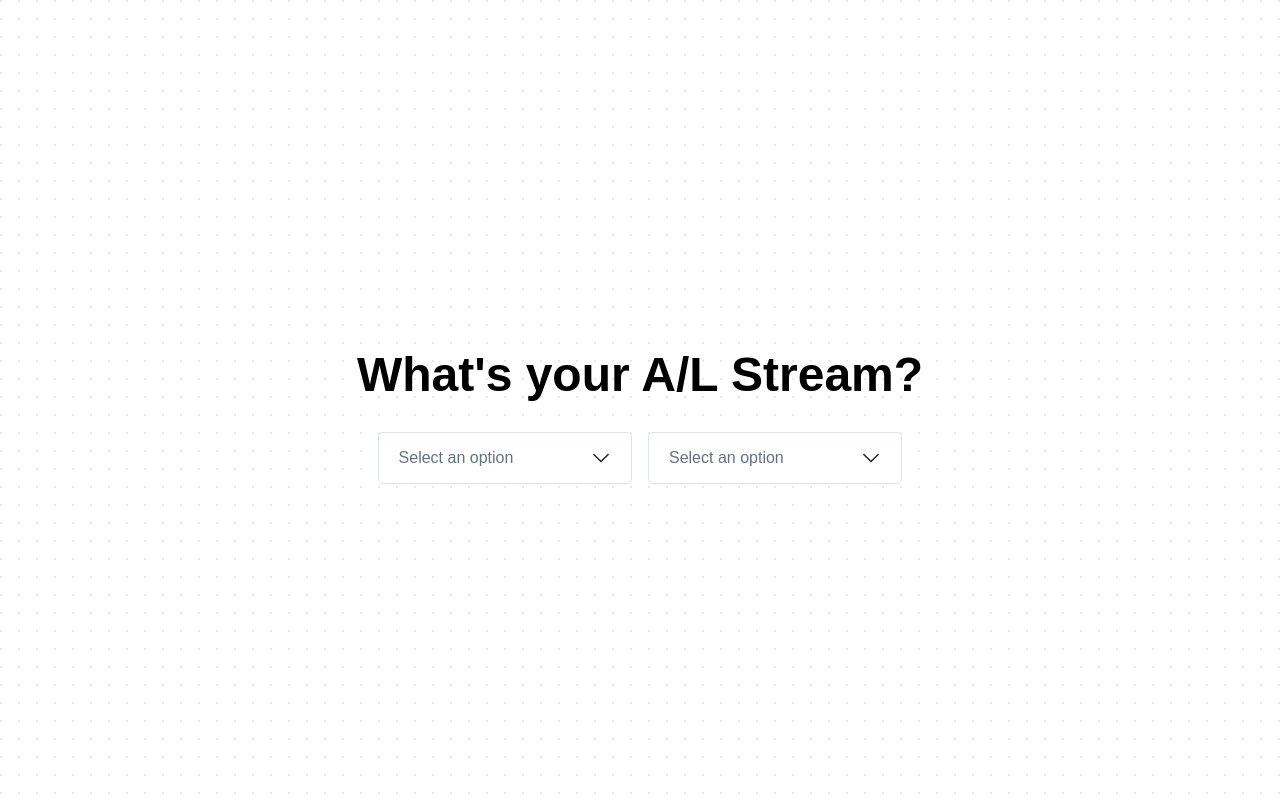
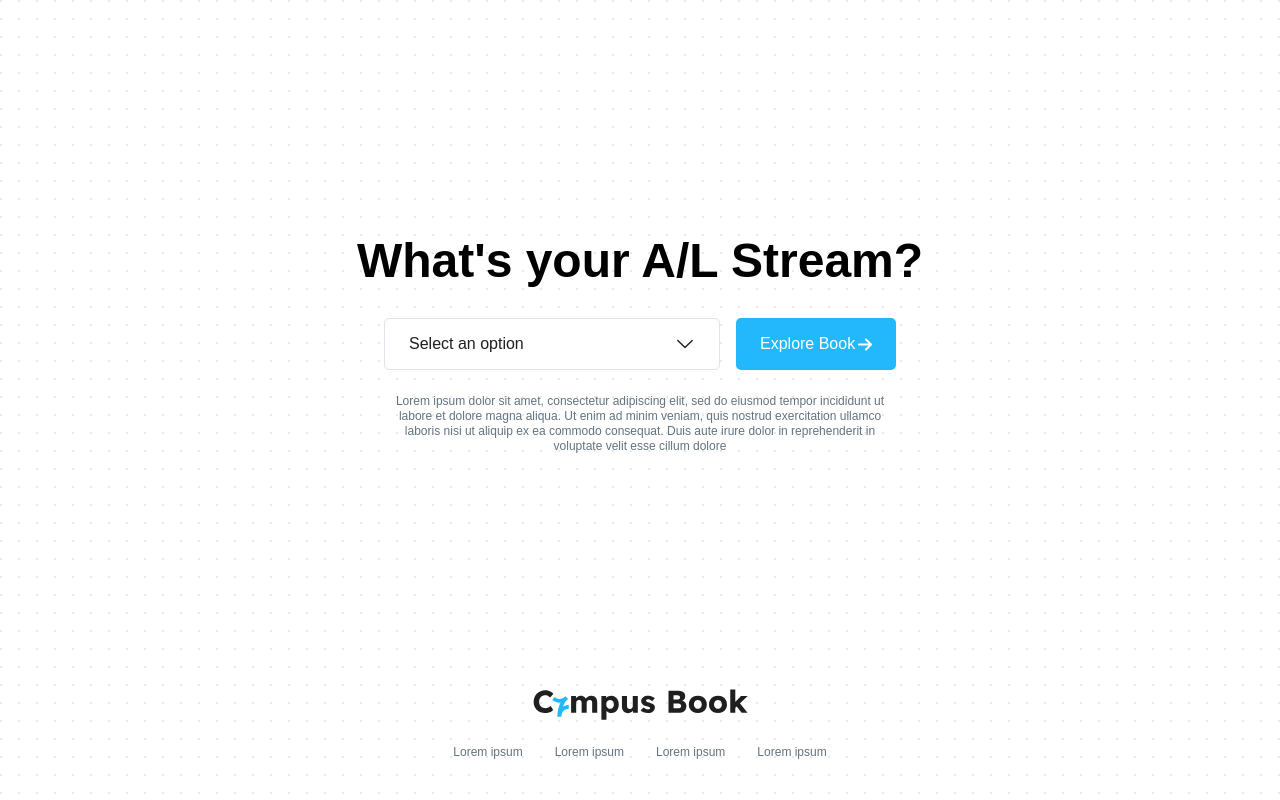
Before and after one commit to dulanchr/campusbook-web-client, a React (Create React App) app: page / in a window 1280 px wide. Built offline with nearby package versions, Linux system fonts and the light colour scheme.

Commit message:
Complete UI - Landing Page

```diff
--- /dev/null
+++ b/src/Components/Buttons/ButtonP2.jsx
@@ -0,0 +1,16 @@
+import React from "react";
+
+const ButtonP2 = ({ text, icon, onClick, disabled }) => {
+  return (
+    <button
+      className="bg-alternate-primary flex justify-between items-center rounded-[5px] px-6 py-[13px] w-full text-center text-base font-medium text-zero hover:bg-accent-primary-hover disabled:bg-accent-disable  disabled:text-text-tertiary"
+      onClick={onClick}
+      disabled={disabled}
+    >
+      {text}
+      {icon && <span className="">{icon}</span>}
+    </button>
+  );
+};
+
+export default ButtonP2;
--- a/src/Components/Inputs/Dropdown.jsx
+++ b/src/Components/Inputs/DropdownP.jsx
@@ -1,6 +1,6 @@
 import React, { useEffect, useRef, useState } from "react";
 
-const Dropdown3 = ({ options, onSelect, selectedOption }) => {
+const DropdownP = ({ options, onSelect, selectedOption }) => {
   const [dropdownOpen, setDropdownOpen] = useState(false);
   const domNode = useRef();
 
@@ -27,7 +27,7 @@ const Dropdown3 = ({ options, onSelect, selectedOption }) => {
     <div ref={domNode} className="relative w-full">
       <button
         onClick={() => setDropdownOpen(!dropdownOpen)}
-        className="flex justify-between items-center rounded-[5px] px-5 py-[13px] w-full text-base font-medium text-text-secondary border border-stroke bg-zero"
+        className="flex justify-between items-center rounded-[5px] px-6 py-[13px] w-full text-base font-medium text-text-primary border border-stroke bg-zero"
       >
         {selectedOption ? selectedOption.label : "Select an option"}
         <span className="pl-4">
@@ -37,7 +37,7 @@ const Dropdown3 = ({ options, onSelect, selectedOption }) => {
             viewBox="0 0 20 20"
             fill="none"
             xmlns="http://www.w3.org/2000/svg"
-            className="fill-text-primary text-accent-primary"
+            className="fill-text-primary"
           >
             <path d="M10 14.25C9.8125 14.25 9.65625 14.1875 9.5 14.0625L2.3125 7C2.03125 6.71875 2.03125 6.28125 2.3125 6C2.59375 5.71875 3.03125 5.71875 3.3125 6L10 12.5312L16.6875 5.9375C16.9688 5.65625 17.4063 5.65625 17.6875 5.9375C17.9687 6.21875 17.9687 6.65625 17.6875 6.9375L10.5 14C10.3437 14.1563 10.1875 14.25 10 14.25Z" />
           </svg>
@@ -60,7 +60,11 @@ const Dropdown3 = ({ options, onSelect, selectedOption }) => {
               onClick={() => handleSelect(option)}
               className={`
                 cursor-pointer block px-5 py-2 text-base text-primary-text
-                ${selectedOption === option ? "bg-[#DFE4EA]" : "hover:bg-hover"}
+                ${
+                  selectedOption === option
+                    ? "bg-text-primary"
+                    : "hover:bg-hover"
+                }
               `}
             >
               {option.label}
@@ -72,4 +76,4 @@ const Dropdown3 = ({ options, onSelect, selectedOption }) => {
   );
 };
 
-export default Dropdown3;
+export default DropdownP;
--- a/src/Pages/Landingpage.jsx
+++ b/src/Pages/Landingpage.jsx
@@ -1,44 +1,89 @@
 import React, { useState } from "react";
-import Dropdown from "../Components/Inputs/Dropdown"; // Adjust the path as per your project structure
+import DropdownP from "../Components/Inputs/DropdownP";
+import ButtonP2 from "../Components/Buttons/ButtonP2";
+import logo from "../Assets/img/Logo/LogoFull.svg";
 
 const LandingPage = () => {
+  // ---------Dropdown Content---------
   const options = [
     { id: 1, label: "Physical Science" },
     { id: 2, label: "Biological Science" },
     { id: 3, label: "Arts" },
     { id: 4, label: "Commerce" },
-    { id: 4, label: "Technology" },
+    { id: 5, label: "Technology" },
   ];
 
   const [selectedOption1, setSelectedOption1] = useState(null);
-  const [selectedOption2, setSelectedOption2] = useState(null);
 
   const handleSelect1 = (option) => {
     setSelectedOption1(option);
     console.log("Selected option 1:", option);
-    // Perform actions based on the selected option, e.g., fetch data from backend
   };
+  // ----------------------------------
 
-  const handleSelect2 = (option) => {
-    setSelectedOption2(option);
-    console.log("Selected option 2:", option);
-    // Perform actions based on the selected option, e.g., fetch data from backend
-  };
+  // ---------Button Icon---------
+  const buttonIcon = (
+    <svg
+      width="14"
+      height="17"
+      viewBox="0 0 14 17"
+      fill="none"
+      xmlns="http://www.w3.org/2000/svg"
+    >
+      <path
+        d="M13.7063 9.20624C14.0969 8.81562 14.0969 8.18124 13.7063 7.79062L8.70625 2.79062C8.31563 2.39999 7.68125 2.39999 7.29063 2.79062C6.9 3.18124 6.9 3.81562 7.29063 4.20624L10.5875 7.49999H1C0.446875 7.49999 0 7.94687 0 8.49999C0 9.05312 0.446875 9.49999 1 9.49999H10.5844L7.29375 12.7937C6.90312 13.1844 6.90312 13.8187 7.29375 14.2094C7.68437 14.6 8.31875 14.6 8.70938 14.2094L13.7094 9.20937L13.7063 9.20624Z"
+        fill="white"
+      />
+    </svg>
+  );
+  // ---------Button Icon---------
 
   return (
-    <div className="bg-hero-pattern h-screen flex flex-col justify-center items-center font-bee">
-      <p className="text-sm-bee font-bold p-4 py-12">What's your A/L Stream?</p>
-      <div className="grid grid-cols-2 gap-4 w-6/7 max-w-2xl min-w-sm">
-        <Dropdown
-          options={options}
-          onSelect={handleSelect1}
-          selectedOption={selectedOption1}
-        />
-        <Dropdown
-          options={options}
-          onSelect={handleSelect2}
-          selectedOption={selectedOption2}
-        />
+    <div className="bg-hero-pattern h-screen flex flex-col font-bee">
+      <div className="flex-1 flex flex-col justify-center items-center">
+        <p className="text-sm-bee font-bold py-12">What's your A/L Stream?</p>
+        <div className="grid gap-4 grid-cols-3 w-6/7 max-w-2xl">
+          <div className="col-span-2 min-w-fit">
+            <DropdownP
+              options={options}
+              onSelect={handleSelect1}
+              selectedOption={selectedOption1}
+              className="w-full"
+            />
+          </div>
+          <div className="col-span-1 flex justify-center min-w-fit">
+            <ButtonP2
+              text="Explore Book"
+              icon={buttonIcon}
+              onClick={() => console.log("Button clicked!")}
+              className="w-full"
+            />
+          </div>
+        </div>
+        <p className="text-p1-bee w-6/7 text-center font-bee max-w-2xl text-text-secondary py-6">
+          Lorem ipsum dolor sit amet, consectetur adipiscing elit, sed do
+          eiusmod tempor incididunt ut labore et dolore magna aliqua. Ut enim ad
+          minim veniam, quis nostrud exercitation ullamco laboris nisi ut
+          aliquip ex ea commodo consequat. Duis aute irure dolor in
+          reprehenderit in voluptate velit esse cillum dolore
+        </p>
+      </div>
+      <div className="flex flex-col justify-center items-center mt-auto ">
+        <img src={logo} alt="Logo" className="h-10 w-auto" />
+        <div className="grid gap-8 grid-cols-4  max-w-2xl pb-4">
+          <p className="text-p1-bee col-span-1 text-center font-bee max-w-2xl text-text-secondary py-6">
+            Lorem ipsum
+          </p>
+          <p className="text-p1-bee col-span-1 text-center font-bee max-w-2xl text-text-secondary py-6">
+            Lorem ipsum
+          </p>
+          <p className="text-p1-bee col-span-1 text-center font-bee max-w-2xl text-text-secondary py-6">
+            Lorem ipsum
+          </p>
+          <p className="text-p1-bee col-span-1 text-center font-bee max-w-2xl text-text-secondary py-6">
+            Lorem ipsum
+          </p>
+        </div>
       </div>
     </div>
   );
--- a/tailwind.config.js
+++ b/tailwind.config.js
@@ -8,6 +8,7 @@ module.exports = {
   theme: {
     colors: {
       'accent-primary': '#4A6DE5',
+      'accent-primary-hover': '#149BD9',
       'accent-disable': '#E2F6FF',
       'alternate-primary': '#23B8FC',
       'text-primary': '#1F1F1F',
@@ -18,17 +19,18 @@ module.exports = {
       'stroke': '#DFE4EA',
       'hover': '#F4F4F4',
     },
+    fontFamily: {
+      'bee': ['Lexend', 'sans-serif'],
+    },
     extend: {
-      fontFamily: {
-        'bee': ['Lexend', 'sans-serif'],
-      },
+
       backgroundImage: {
         'hero-pattern': "url('/src/Assets/img/Backgrounds/hero-pattern.svg')",
       },
       fontSize: {
         'sm-bee': ['48px', '19px'],
         'base-bee': ['16px', '24px'],
-        'lg-bee': ['18px', '28px'],
+        'p1-bee': ['12px', '15px'],
         'xl-bee': ['20px', '30px'],
         '2xl-bee': ['48px', '36px'],
       },
@@ -45,7 +47,7 @@ module.exports = {
         '3/7': '42.8571429%',
         '4/7': '57.1428571%',
         '5/7': '71.4285714%',
-        '6/7': '41%',
+        '6/7': '40%',
       },
     },
   },
```
Also changed, not shown: src/Assets/img/Logo/LogoFull.svg (added).
